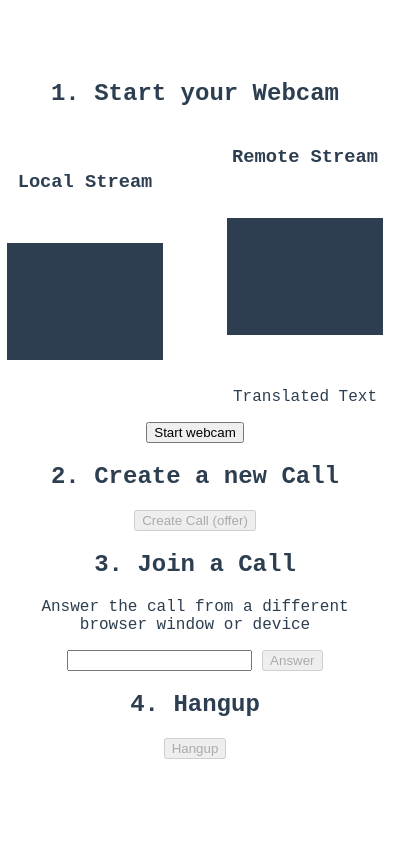
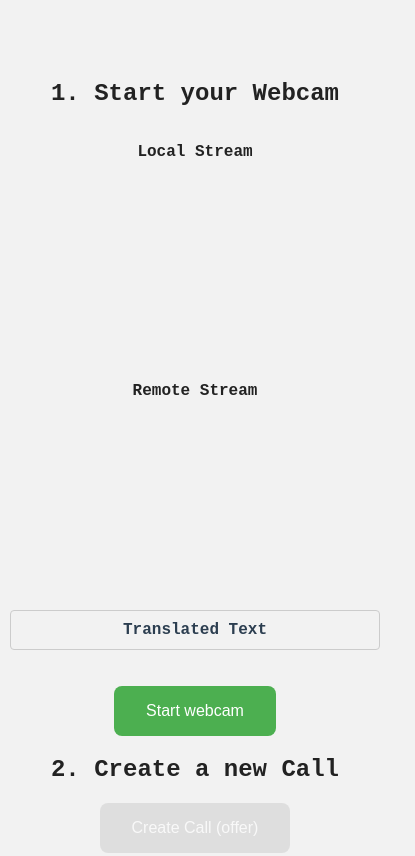
Before and after one commit to Pranavk-official/Signfy, a website built with Vite: page index.html in a window 390 px wide. Shown: the top 856 px of the page, 415 px wide, since content can reach past the window. Built offline with nearby package versions, Linux system fonts and the light colour scheme; some packages are replaced by stand-ins of ours; no server answers; a web font is replaced by a local one; what @tensorflow/tfjs would draw is missing.

Commit message:
New Ui design

```diff
--- a/index.html
+++ b/index.html
@@ -4,7 +4,7 @@
     <meta charset="UTF-8" />
     <link rel="icon" type="image/svg+xml" href="favicon.svg" />
     <meta name="viewport" content="width=device-width, initial-scale=1.0" />
-    <title>WebRTC Demo</title>
+    <title>Video Chat</title>
   </head>
   <body>
     <h2>1. Start your Webcam</h2>
--- a/style.css
+++ b/style.css
@@ -5,21 +5,118 @@ body {
   -webkit-font-smoothing: antialiased;
   -moz-osx-font-smoothing: grayscale;
   text-align: center;
-  color: #2c3e50;
+  /* color: #2c3e50; */
   margin: 80px 10px;
+  background-color: #f2f2f2;
+  color: #444444;
 }
 
-video {
-  width: 40vw;
-  /* width: 265; */
-  height: 30vw;
-  /* height: 265; */
-  margin: 2rem;
-  background: #2c3e50;
+h2, h3 {
+  color: #222222;
+}
+
+button {
+  background-color: #4CAF50;
+}
+
+button:disabled {
+  background-color: #cccccc;
+}
+
+
+
+/* Style the translated text */
+#translatedText {
+  background-color: gainsboro;
+  margin: 1rem 0;
+  color: #2c3e50;
+}
+
+#translatedText p {
+  font-size: 1rem;
+}
+
+
+/* Style the buttons */
+button {
+  background-color: #4CAF50;
+  color: white;
+  padding: 1rem 2rem;
+  border: none;
+  border-radius: 0.5rem;
+  margin: 0 1rem;
+  font-size: 1rem;
+  cursor: pointer;
+}
+
+button:disabled {
+  opacity: 0.5;
+  cursor: default;
 }
 
 .videos {
   display: flex;
-  align-items: center;
-  justify-content: center;
+  justify-content: space-evenly;
+  margin-bottom: 20px;
 }
+
+.videos span {
+  display: block;
+  text-align: center;
+}
+
+.videos h3 {
+  font-size: 16px;
+  font-weight: bold;
+  margin-bottom: 10px;
+}
+
+.videos video {
+  width: 40vh;
+  max-width: 300px;
+  height: auto;
+}
+
+#translatedText {
+  background-color: #f2f2f2;
+  border: 1px solid #ccc;
+  border-radius: 4px;
+  padding: 10px;
+  margin-top: 20px;
+}
+
+#translatedText p {
+  font-size: 16px;
+  font-weight: bold;
+  margin: 0;
+}
+
+@media screen and (max-width: 768px) {
+  .videos {
+    flex-direction: column;
+  }
+
+  .videos span {
+    margin-bottom: 20px;
+  }
+
+  #remote {
+    margin-top: 20px;
+  }
+
+  #remote span {
+    display: block;
+    text-align: center;
+    margin-bottom: 10px;
+  }
+
+  #remote video {
+    width: 100%;
+    max-width: 100%;
+    height: auto;
+  }
+
+  #translatedText {
+    margin-top: 10px;
+  }
+}
```
